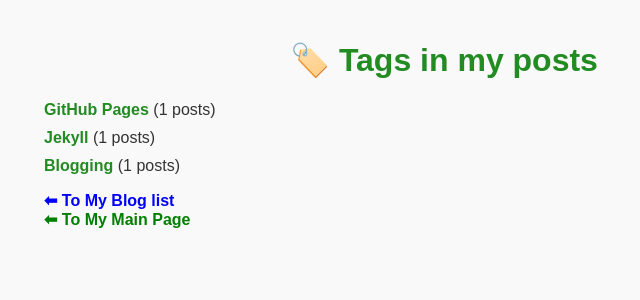
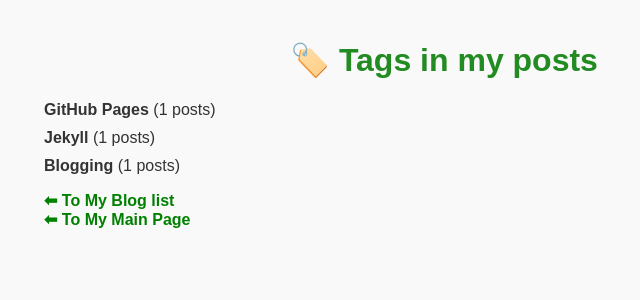
Before and after one commit to AnaHill/AnaHill.github.io, a Jekyll site: the page built from tags.md, in a window 1280 px wide. Shown: the top 300 px of the page, without its empty margins (196-836 px from the left). Built offline with Jekyll 4.4.1, drawn with Linux system fonts in a browser that asks for light colours.

Commit message:
remove links to tags-pages

```diff
--- a/_layouts/list_pages.html
+++ b/_layouts/list_pages.html
@@ -12,13 +12,11 @@ layout: minimalist
       <div class="tags-list">
         <ul>
           {% for tag in site.tags %}
-            <li>
-              <a href="/tags/{{ tag[0] | slugify }}/">{{ tag[0] }}</a> ({{ tag[1] | size }} posts)
-            </li>
+            <li><strong>{{ tag[0] }}</strong> ({{ tag[1] | size }} posts)</li>
           {% endfor %}
         </ul>
       </div>
-      <a href="{{ site.baseurl }}/blog/" style="color:blue;">
+      <a href="{{ site.baseurl }}/blog/" style="color:green;">
         <strong>⬅ To My Blog list</strong>
       </a>
     {% elsif page.title == "📝 Blog Archive" %}
```
